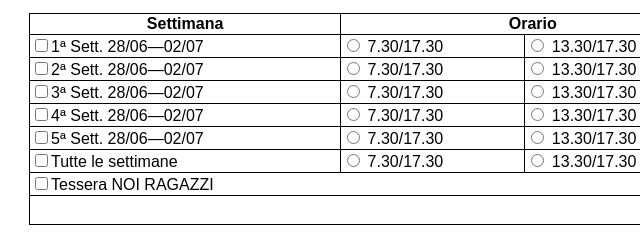
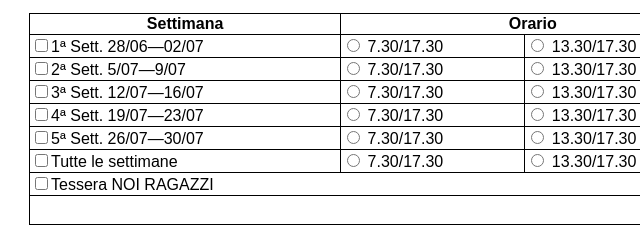
Before and after one commit to nicolatoscan/ricevuta-grest, a plain HTML site: page index.html in a window 1280 px wide. Shown: the part 255-487 px from the top of the page, 101-741 px from the left. Drawn offline with Linux system fonts and the light colour scheme.

Commit message:
Fix dates

```diff
--- a/index.html
+++ b/index.html
@@ -49,7 +49,7 @@
             <td class="prezzo"> --</td>
         </tr>
         <tr class="week-2 week">
-            <td><input class="settimana" type="checkbox" /><label for="">2ª  Sett. 28/06—02/07</label></td>
+            <td><input class="settimana" type="checkbox" /><label for="">2ª  Sett. 5/07—9/07</label></td>
             <td><input class="giorno" type="radio" name="radio-w2"/><label for=""> 7.30/17.30</label></td>
             <td><input class="pomeriggio" type="radio" name="radio-w2"/><label for=""> 13.30/17.30</label></td>
             <td><input class="I" type="checkbox" /><label for="">I</label></td>
@@ -74,7 +74,7 @@
             <td class="prezzo">--</td>
         </tr>
         <tr class="week-3 week">
-            <td><input class="settimana" type="checkbox" /><label for="">3ª  Sett. 28/06—02/07</label></td>
+            <td><input class="settimana" type="checkbox" /><label for="">3ª  Sett. 12/07—16/07</label></td>
             <td><input class="giorno" type="radio" name="radio-w3"/><label for=""> 7.30/17.30</label></td>
             <td><input class="pomeriggio" type="radio" name="radio-w3"/><label for=""> 13.30/17.30</label></td>
             <td><input class="I" type="checkbox" /><label for="">I</label></td>
@@ -99,7 +99,7 @@
             <td class="prezzo"> --</td>
         </tr>
         <tr class="week-4 week">
-            <td><input class="settimana" type="checkbox" /><label for="">4ª  Sett. 28/06—02/07</label></td>
+            <td><input class="settimana" type="checkbox" /><label for="">4ª  Sett. 19/07—23/07</label></td>
             <td><input class="giorno" type="radio" name="radio-w4"/><label for=""> 7.30/17.30</label></td>
             <td><input class="pomeriggio" type="radio" name="radio-w4"/><label for=""> 13.30/17.30</label></td>
             <td><input class="I" type="checkbox" /><label for="">I</label></td>
@@ -124,7 +124,7 @@
             <td class="prezzo"> --</td>
         </tr>
         <tr class="week-5 week">
-            <td><input class="settimana" type="checkbox" /><label for="">5ª  Sett. 28/06—02/07</label></td>
+            <td><input class="settimana" type="checkbox" /><label for="">5ª  Sett. 26/07—30/07</label></td>
             <td><input class="giorno" type="radio" name="radio-w5"/><label for=""> 7.30/17.30</label></td>
             <td><input class="pomeriggio" type="radio" name="radio-w5"/><label for=""> 13.30/17.30</label></td>
             <td><input class="I" type="checkbox" /><label for="">I</label></td>
```
